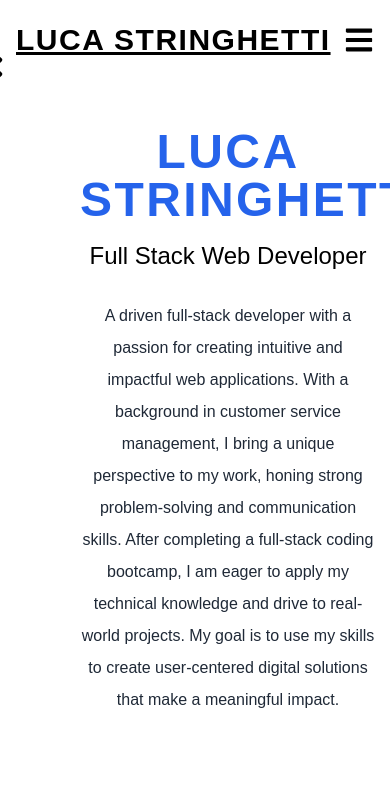
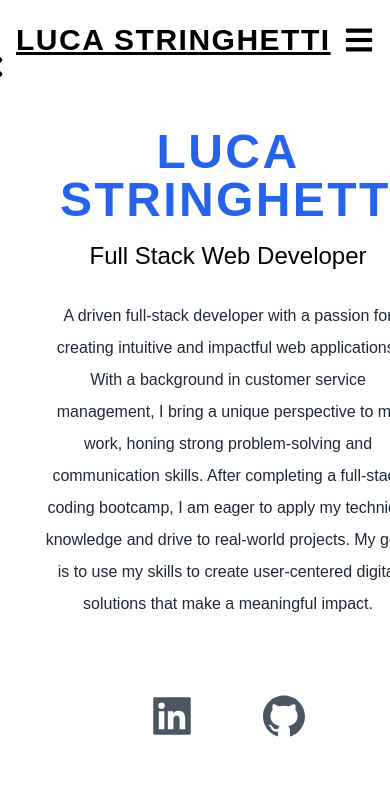
Before and after one commit to Quantumminded/my-portfolio, a Next.js app: page / in a window 390 px wide. Shown: the top 789 px of the page. Built offline with nearby package versions, Linux system fonts and the light colour scheme.

Commit message:
fixing responsiveness

```diff
--- a/components/About.js
+++ b/components/About.js
@@ -6,8 +6,8 @@ import Image from "next/image";
 const About = () => {
   return (
     <>
-    <div className="text-center p-10">
-            <h2 className="py-2 text-blue-600 dark:text-teal-400 text-5xl md:text-7xl tracking-wider uppercase font-bold text-center">
+    <div className="text-center py-10">
+            <h2 className="py-2 px-5 text-blue-600 dark:text-teal-400 text-5xl md:text-7xl tracking-wider uppercase font-bold text-center">
               Luca Stringhetti
             </h2>
             <h3 className="text-2xl py-2 dark:text-white md:text-3xl">
```
